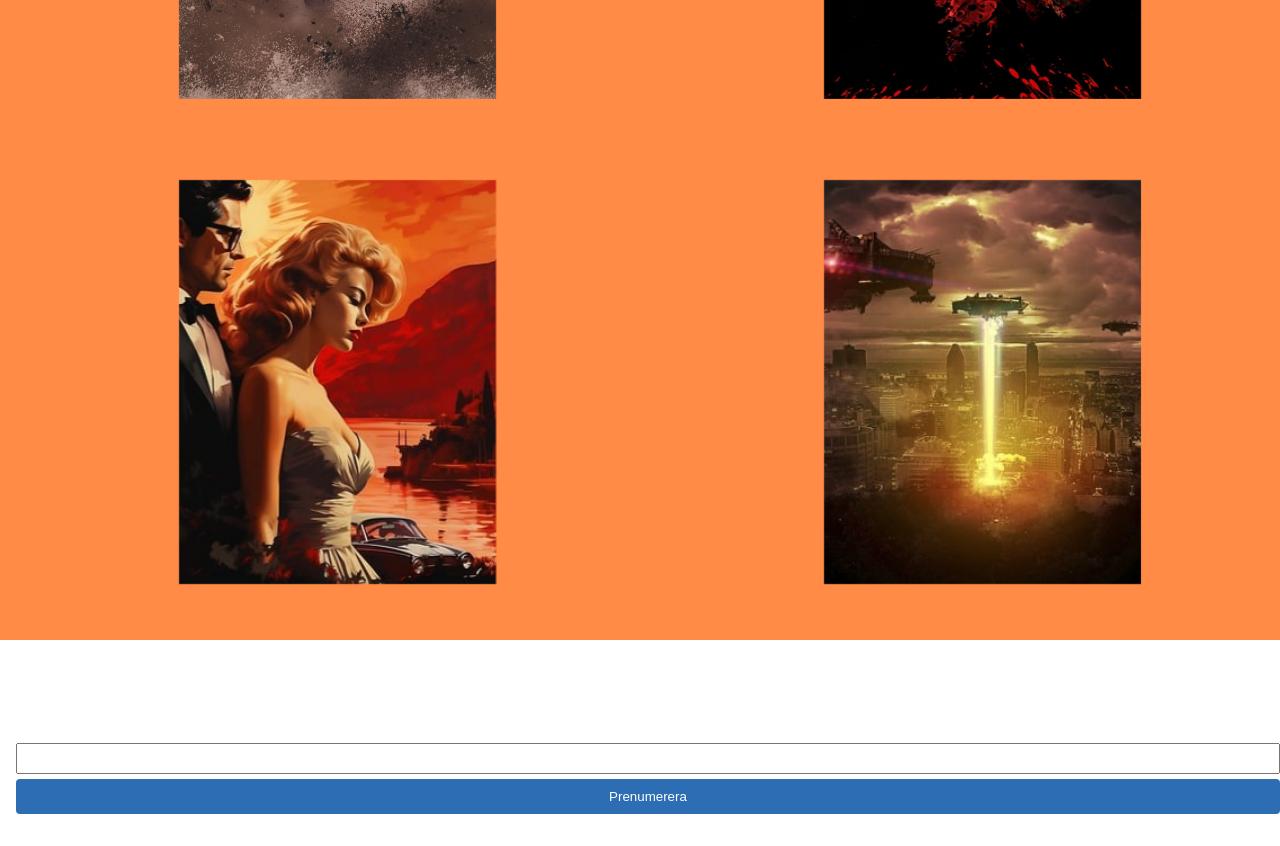
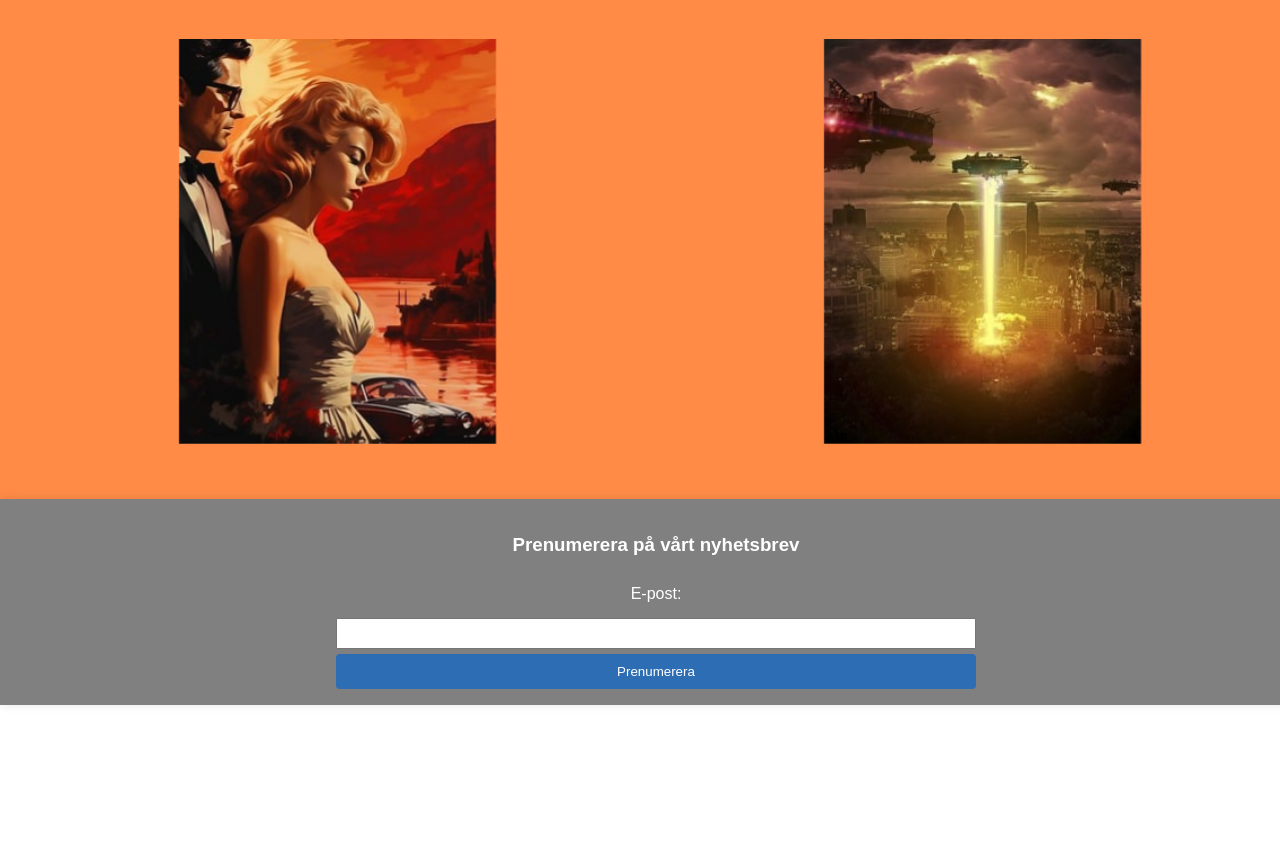
Before and after one commit to Medieinstitutet/bcu23d-agila-miniprojekt-movie-project, a plain HTML site: page index.html in a window 1280 px wide. Shown: the part 1195-2041 px from the top of the page. After the commit the page ends 1932 px from the top, so only its background shows below. Drawn offline with Linux system fonts and the light colour scheme.

Commit message:
Removed extra } and a few small adjustments

```diff
--- a/css/styles.css
+++ b/css/styles.css
@@ -21,7 +21,7 @@ body {
   }
 
   .logo img {
-    max-width: 100%;
+    max-width: 50%;
     height: auto;
     margin-bottom: 10px;
   }
@@ -68,26 +68,22 @@ body {
   }
     footer {
       margin-top: auto;
-      margin-left: 2vh;
       margin-bottom: 4vh;
 
    }
 
-  }
     /*Prenumeration*/
 
   #newsletter-container {
     background-color: grey;
-    border-radius: 8px;
     box-shadow: 0 0 10px rgba(0, 0, 0, 0.1);
     padding: 2vh;
-    width: 34vh;
+    width: 100vw;
     text-align: center;
 }
 
 #newsletter-container h3 {
     color: #fff;
-    font-family: cursive;
 }
 
 #newsletter-form {
@@ -99,13 +95,12 @@ body {
 #newsletter-form label {
     color: #fff;
     margin: 10px 0;
-    text-align: left;
+    text-align: center;
     width: 100%;
-    font-family: cursive;
 }
 
 #newsletter-form input {
-    width: 100%;
+    width: 50%;
     padding: 6px;
     margin: 5px 0;
     box-sizing: border-box;
@@ -118,7 +113,7 @@ body {
     border: none;
     border-radius: 4px;
     cursor: pointer;
-    width: 100%;
+    width: 50%;
 }
 
 #newsletter-form button:hover {
```
